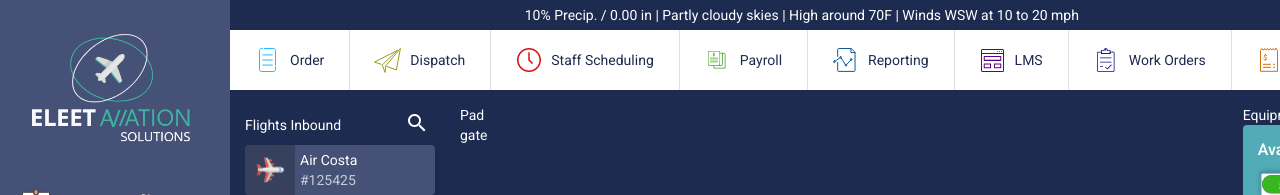
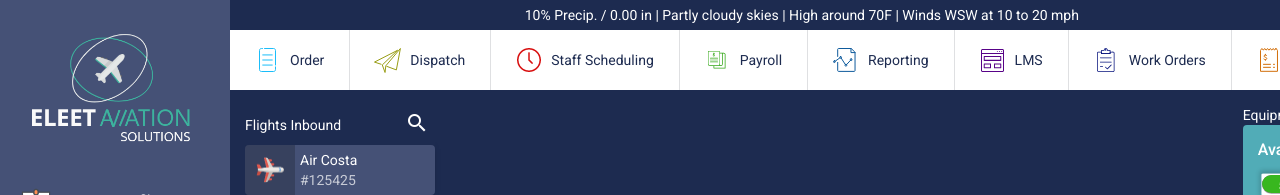
Before and after one commit to harikrishna266/tmp, an Angular app: page /dashboard in a window 1280 px wide. Shown: the top 195 px of the page. Built offline with nearby package versions, Linux system fonts and the light colour scheme.

Commit message:
Dashboard design

```diff
--- a/src/app/modules/dashboard/dashboard.component.html
+++ b/src/app/modules/dashboard/dashboard.component.html
@@ -51,7 +51,7 @@
 
 			<div style="width: 200px;" cdkDropList [cdkDropListData]="padQueueList" #padQueueFlightsList="cdkDropList"
 				[cdkDropListConnectedTo]="[queueFlightsList]" (cdkDropListDropped)="drop($event)">
-				Pad
+
 				<app-h-card [cardDetails]="item" *ngFor="let item of padQueueList" cdkDrag [cdkDragData]="item">
 				</app-h-card>
 			</div>
@@ -59,7 +59,7 @@
 			<div style="width: 200px; height: 200p;" cdkDropList [cdkDropListData]="gateQueueList"
 				#gateQueueFlightsList="cdkDropList" [cdkDropListConnectedTo]="[queueFlightsList]"
 				(cdkDropListDropped)="drop($event)">
-				gate
+
 				<app-h-card [cardDetails]="item" *ngFor="let item of gateQueueList" cdkDrag [cdkDragData]="item">
 				</app-h-card>
 			</div>
```
